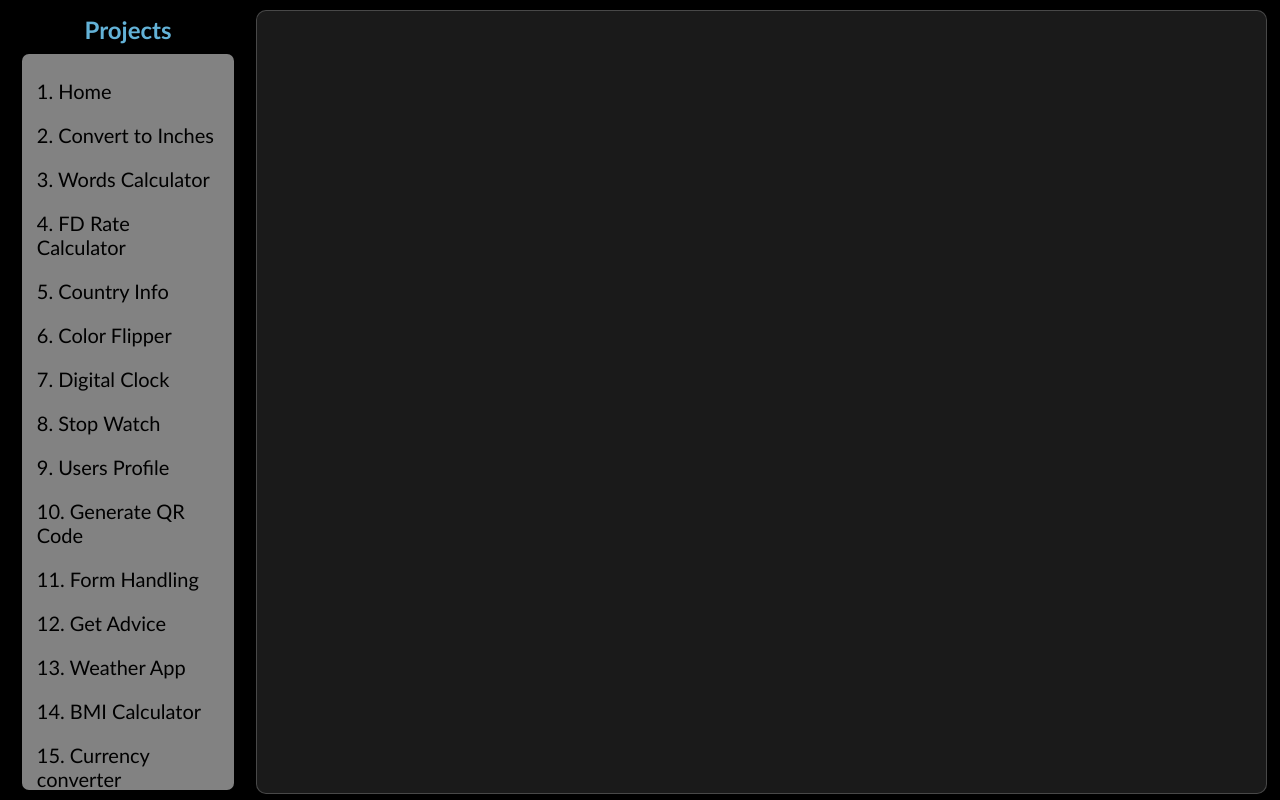
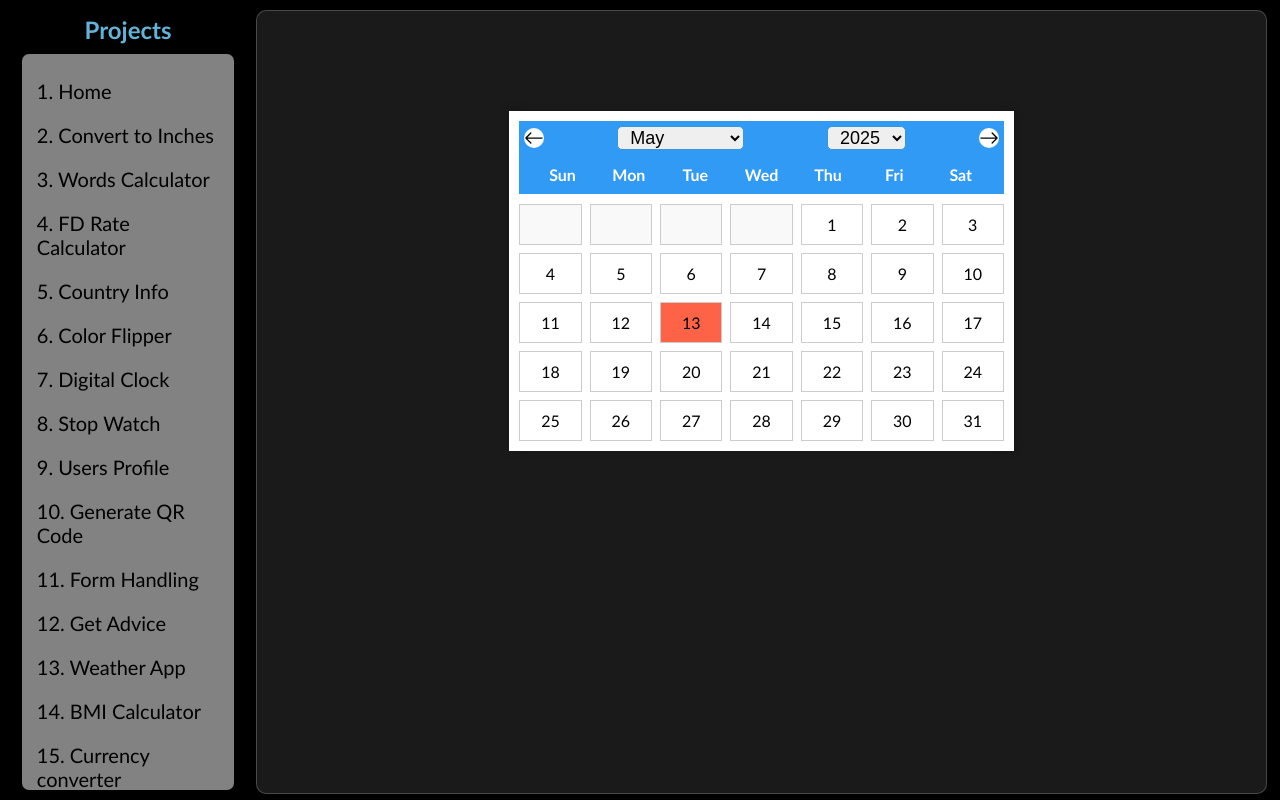
Before and after one commit to Vigneshwaran-PS/React-Mini-projects, a React (Vite) app: page /calender in a window 1280 px wide. Built offline with nearby package versions, Linux system fonts and the light colour scheme.

Commit message:
ft: (Calender App)

```diff
--- /dev/null
+++ b/src/Calender/Calender.css
@@ -0,0 +1,88 @@
+.calender-container{
+    width: 100%;
+    /* height: 90%; */
+    display: flex;
+    justify-content: center;
+}
+
+.calender-wrapper{
+    background-color: white;
+    width: 50%;
+    /* height: 40%; */
+    margin-top: 100px;
+    padding: 10px;
+    box-shadow: 0 0 10px rgba(0, 0, 0, 0.2);
+}
+
+.cal-header{
+    display: flex;
+    justify-content: space-between;
+    align-items: center;
+    background-color: rgb(49, 154, 245);
+    padding: 5px;
+}
+
+.cal-header button{
+    background: none;
+    border: none;
+    display: flex;
+    justify-content: center;
+    align-items: center;
+}
+
+.cal-header button img{
+    background-color: white;
+    border-radius: 50%;
+    width: 20px;
+    cursor: pointer;
+}
+
+
+.cal-header select{
+    font-size: 18px;
+    padding: 0 8px;
+    border: 1px solid #3498db;
+    border-radius: 5px;
+    margin: 0 10px;
+}
+
+.daysOfWeek{
+    display: grid;
+    grid-template-columns: repeat(7,1fr);
+    text-align: center;
+    font-weight: bold;
+    padding: 10px;
+    color: white;
+    background-color: rgb(49, 154, 245);
+}
+
+
+.days{
+    margin-top: 10px;
+    display: grid;
+    grid-template-columns: repeat(7,1fr);
+    gap: 8px;
+}
+
+
+.day,
+.empty{
+    padding: 10px;
+    text-align: center;
+    border: 1px solid #ccc;
+    cursor: pointer;
+}
+
+.empty{
+    background-color: #f9f9f9;
+}
+
+
+.day:hover{
+    background-color: #3498db;
+    color: #fff;
+}
+
+.current{
+    background-color: tomato;
+}
--- /dev/null
+++ b/src/Calender/Calender.jsx
@@ -0,0 +1,100 @@
+import React, { useState } from 'react'
+import './Calender.css'
+
+import left_arrow from '../assets/left-arrow.svg'
+import right_arrow from '../assets/right-arrow.svg'
+
+
+const daysOfWeek = ["Sun","Mon","Tue","Wed","Thu","Fri","Sat"]
+const months = ["January","February","March","April","May","June","July","August","September","October","November","December"]
+
+
+const Calender = () => {
+
+  const [selectedDate,setSelectedDate] = useState(new Date())
+
+  const daysInMonth = () => {
+
+    console.log("Selected Date - {} ", selectedDate)
+
+    let daysArray = []
+
+    const firstDay = new Date(selectedDate.getFullYear(),selectedDate.getMonth(),1)
+    console.log(firstDay)
+
+    const lastDay = new Date(selectedDate.getFullYear(),selectedDate.getMonth()+1,0)
+    console.log(lastDay)
+
+
+    for(let i=0;i<firstDay.getDay();i++){
+      daysArray.push(null)
+    }
+
+    for(let i=1; i<=lastDay.getDate();i++){
+      daysArray.push(new Date(selectedDate.getFullYear(),selectedDate.getMonth(),i))
+    }
+
+    return daysArray;
+  }
+
+  const handleMonthChange = (e) => {
+      const newMonth = parseInt(e.target.value,10)
+      setSelectedDate(new Date(selectedDate.getFullYear(),newMonth,1))
+  }
+
+  const handleYearChange = (e) => {
+    const newYear = parseInt(e.target.value,10)
+    setSelectedDate(new Date(newYear,selectedDate.getMonth(),1))
+  }
+
+
+  const isSameDay = (date1,date2) => {
+    return date1.getDate() === date2.getDate()
+              && date1.getMonth() === date2.getMonth()
+              && date1.getFullYear() === date2.getFullYear()
+  }
+
+  return (
+    <div className='calender-container'>
+        <div className="calender-wrapper">
+            <div className="cal-header">
+                <button onClick={() => setSelectedDate(new Date(selectedDate.getFullYear(),selectedDate.getMonth()-1,1))}>
+                  <img src={left_arrow} alt="" />
+                </button>
+                <select name="" id="" value={selectedDate.getMonth()} onChange={handleMonthChange}>
+                  {
+                    months.map((month,index) => {
+                        return <option value={index} key={index}>{month}</option>
+                    })
+                  }
+                </select>
+                <select value={selectedDate.getFullYear()} onChange={handleYearChange}>
+                  {
+                    Array.from({length:10},(_,i)=> selectedDate.getFullYear() - 5 + i)
+                              .map(year => <option key={year} value={year}>{year}</option>)
+                  }
+                </select>
+                <button onClick={() => setSelectedDate(new Date(selectedDate.getFullYear(),selectedDate.getMonth()+1,1))}>
+                  <img src={right_arrow} alt="" />
+                </button>
+            </div>
+            <div className="daysOfWeek">
+              {
+                daysOfWeek.map(day=>{
+                    return <div>{day}</div>
+                })
+              }
+            </div>
+
+            <div className="days">
+              {daysInMonth().map((day,index) => (
+                  <div className={day? (isSameDay(day,new Date()) ? "day current" : "day") :"empty"} key={index}>{day?day.getDate():""}</div>
+              ))}
+            </div>
+        </div>
+
+    </div>
+  )
+}
+
+export default Calender
--- a/src/Content/ContentPage.jsx
+++ b/src/Content/ContentPage.jsx
@@ -18,6 +18,7 @@ import BMICalculator from '../BMI/BMICalculator';
 import CurrencyConv from "../CurrenyConverter/CurrencyConv";
 import StrongPassGenerator from "../PasswordGenerator/StrongPassGenerator";
 import Faq from "../FAQ/Faq";
+import Calender from "../Calender/Calender";
 
 const ContentPage = () => {
     return (
@@ -42,6 +43,7 @@ const ContentPage = () => {
             <Route path="/currency"  element={<CurrencyConv/>}/>
             <Route path="/pass" element={<StrongPassGenerator/>}/>
             <Route path="/faq" element={<Faq/>}/>
+            <Route path="/calender" element={<Calender/>}/>
           </Routes>
         </div>
       </div>
--- a/src/FAQ/Faq.jsx
+++ b/src/FAQ/Faq.jsx
@@ -4,7 +4,7 @@ import './Faq.css'
 
 const FaqItem = ({item}) => {
 
-    const [showAns,setShowAns]= useState(true)
+    const [showAns,setShowAns]= useState(false)
     return(
         <div className="faq-item">
             <div className="faq-que" onClick={() => setShowAns(prev => !prev)}>
--- a/src/Navbar/Navbar.jsx
+++ b/src/Navbar/Navbar.jsx
@@ -26,6 +26,7 @@ const NavBar = () => {
                         <li><NavLink to="/currency" className={({ isActive }) => isActive ? 'active' : ''}>15. Currency converter</NavLink></li>
                         <li><NavLink to="/pass" className={({ isActive }) => isActive ? 'active' : ''}>16. Password Generator</NavLink></li>
                         <li><NavLink to="/faq" className={({ isActive }) => isActive ? 'active' : ''}>17. FAQ</NavLink></li>
+                        <li><NavLink to="/calender" className={({ isActive }) => isActive ? 'active' : ''}>18. Calender</NavLink></li>
                     </ul>
                 </div>
             </div>
```
Also changed, not shown: src/assets/left-arrow.svg (added), src/assets/right-arrow.svg (added).
